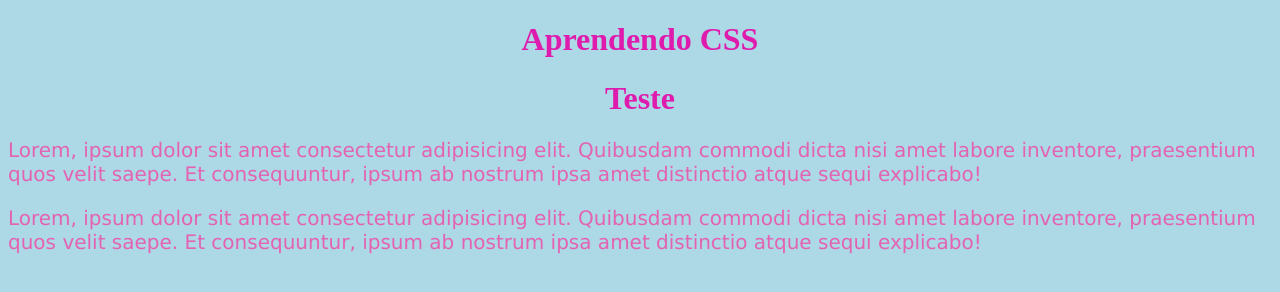
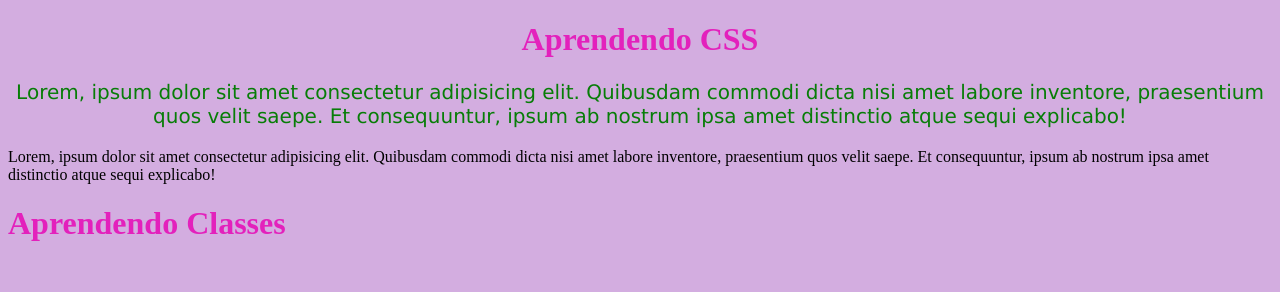
Before and after one commit to biancaolgado/Aprendendo_CSS, a plain HTML site: page index.html in a window 1280 px wide. Drawn offline with Linux system fonts and the light colour scheme.

Commit message:
commit-css

```diff
--- a/index.html
+++ b/index.html
@@ -8,10 +8,10 @@
     <link rel="stylesheet" href="style.css">
 </head>
 <body>
-    <h1>Aprendendo CSS</h1>
-    <h1>Teste</h1>
-   <p>Lorem, ipsum dolor sit amet consectetur adipisicing elit. Quibusdam commodi dicta nisi amet labore inventore, praesentium quos velit saepe. Et consequuntur, ipsum ab nostrum ipsa amet distinctio atque sequi explicabo!</p>
+    <h1 class="center">Aprendendo CSS</h1>
+   <p id="para"class="center fonte fonte-verde">Lorem, ipsum dolor sit amet consectetur adipisicing elit. Quibusdam commodi dicta nisi amet labore inventore, praesentium quos velit saepe. Et consequuntur, ipsum ab nostrum ipsa amet distinctio atque sequi explicabo!</p>
    <p>Lorem, ipsum dolor sit amet consectetur adipisicing elit. Quibusdam commodi dicta nisi amet labore inventore, praesentium quos velit saepe. Et consequuntur, ipsum ab nostrum ipsa amet distinctio atque sequi explicabo!</p>
 
+   <h1>Aprendendo Classes</h1>
 </body>
 </html>
--- a/style.css
+++ b/style.css
@@ -1,14 +1,19 @@
 body {
-    background-color: lightblue;
+    background-color: rgb(211, 173, 224);
   }
 
   h1 {
-    color: rgb(223, 27, 174);
-    text-align: center;
+    color: rgb(227, 33, 188);
+  }
+    .center {
+      text-align:center;
   }
 
-  p {
-    color:rgb(227, 99, 178);
+  .fonte-verde {
+      color:rgb(7, 125, 7);
+  }
+
+  #para {
     font-family: verdana;
     font-size: 20px;
   }
```
